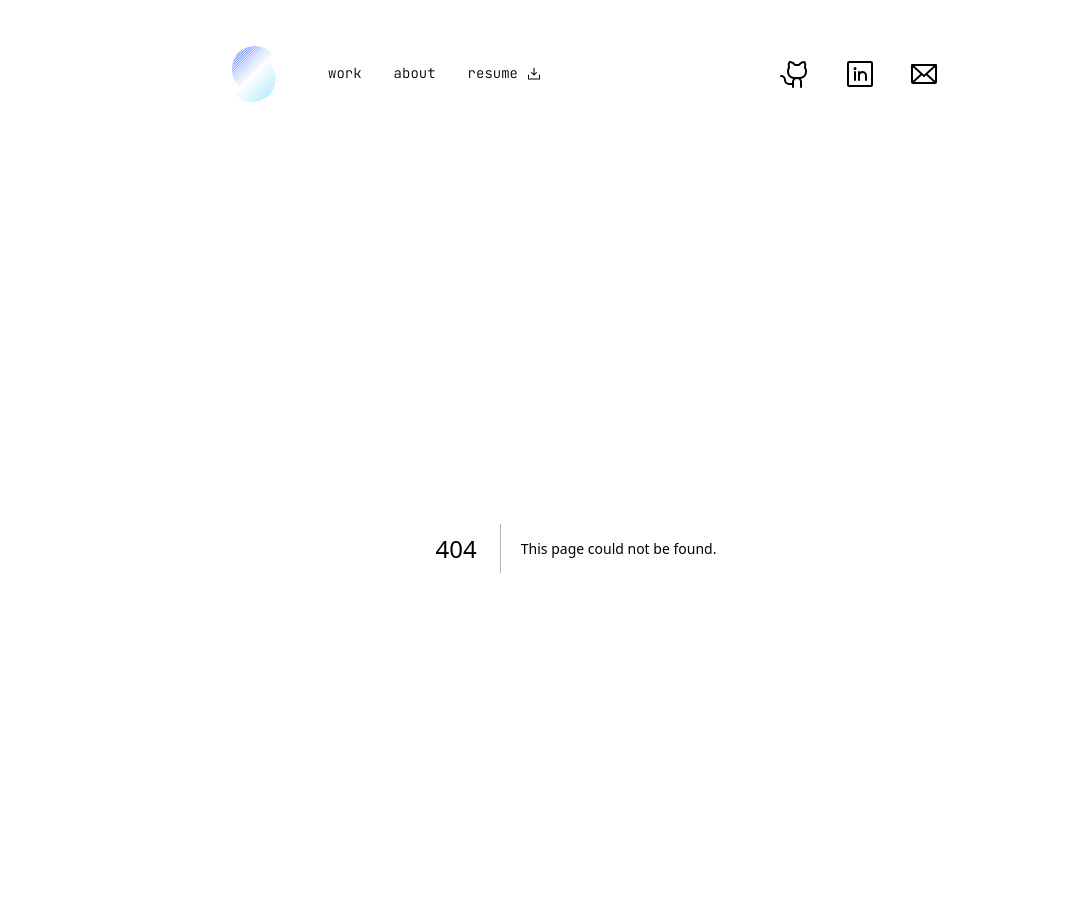
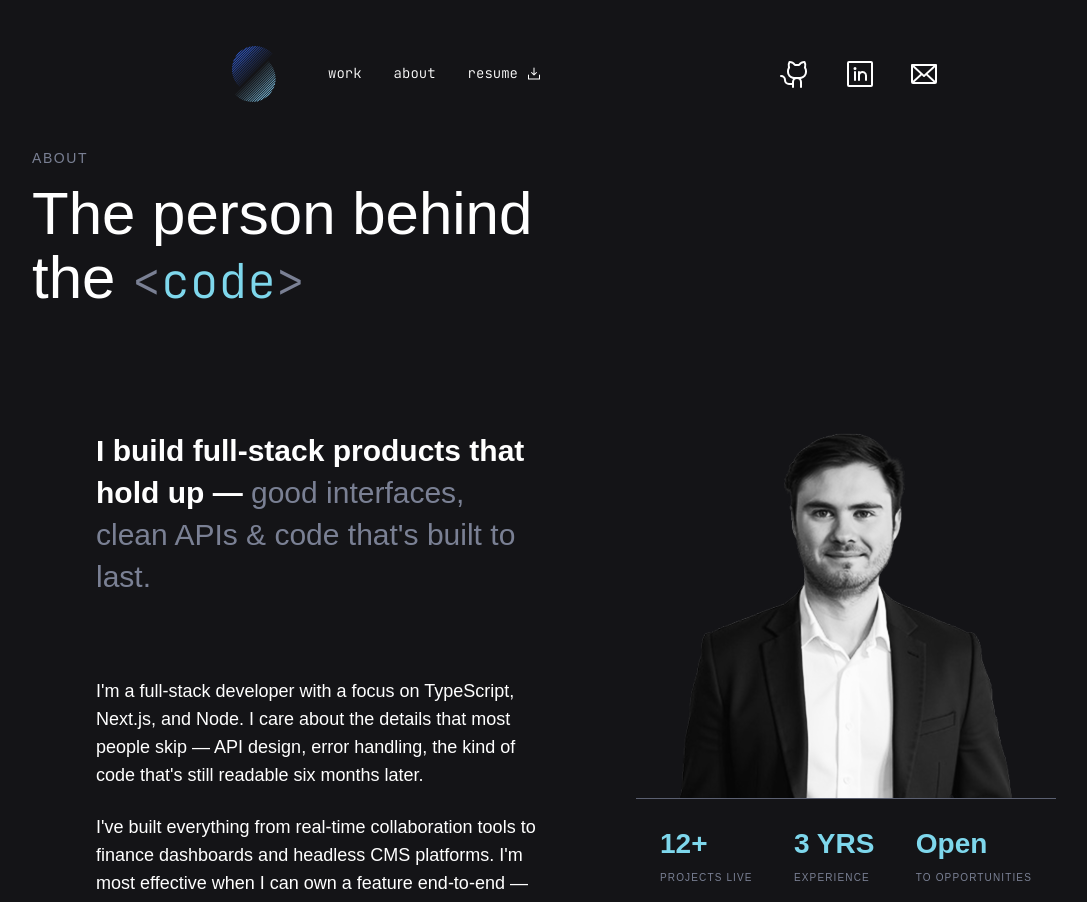
Before and after one commit to Cam96stanley/my-portfolio, a Next.js app: page /about in a window 1280 px wide. Before the commit this address had no page. Shown: the top 902 px of the page, without its empty margins (64-1151 px from the left). Built offline with nearby package versions, Linux system fonts and the light colour scheme; a web font is replaced by a local one.

Commit message:
feat: added image and created about hero

```diff
--- /dev/null
+++ b/src/app/about/page.tsx
@@ -0,0 +1,100 @@
+import Image from "next/image";
+import Link from "next/link";
+import { ArrowUpRightIcon, ArrowRightIcon } from "@phosphor-icons/react/dist/ssr";
+import { Button } from "@/ui/primitives/Button";
+
+export default function About() {
+    return (
+        <div className="px-4 md:px-24 pb-24">
+            {/* Heading */}
+            <section className="mb-16 lg:mb-28">
+                <p className="para-sm-upper-reg text-subtle mb-4">About</p>
+                <p className="heading-3 md:heading-1">
+                    The person behind<br />
+                    the{" "}
+                    <span className="para-mono-lg text-[28px] md:text-[48px] text-subtle">
+                        {"<"}<span className="text-sky">code</span>{">"}
+                    </span>
+                </p>
+            </section>
+
+            {/* Article */}
+            <section className="flex flex-col lg:flex-row gap-12 lg:gap-24 lg:px-16">
+                {/* Photo + stats + buttons — first on mobile, second on desktop */}
+                <div className="flex flex-col rounded-xl order-1 lg:order-2 lg:w-[420px] shrink-0">
+                    <div className="relative w-full h-[280px] sm:h-[340px] lg:h-[368px]">
+                        <Image
+                            src="/me.png"
+                            alt="Cameron Stanley"
+                            fill
+                            className="object-cover object-top rounded-t-xl"
+                        />
+                    </div>
+
+                    <div className="border-t border-border flex items-start justify-between pt-6 pb-8 px-6 gap-4">
+                        <div className="flex flex-col gap-1.5">
+                            <p className="text-2xl lg:text-[28px] font-bold text-sky leading-normal">12+</p>
+                            <p className="para-sm-upper-reg text-[10px] text-subtle">Projects Live</p>
+                        </div>
+                        <div className="flex flex-col gap-1.5">
+                            <p className="text-2xl lg:text-[28px] font-bold text-sky leading-normal">3 YRS</p>
+                            <p className="para-sm-upper-reg text-[10px] text-subtle">Experience</p>
+                        </div>
+                        <div className="flex flex-col gap-1.5">
+                            <p className="text-2xl lg:text-[28px] font-bold text-sky leading-normal">Open</p>
+                            <p className="para-sm-upper-reg text-[10px] text-subtle">To Opportunities</p>
+                        </div>
+                    </div>
+
+                    <div className="flex gap-4 items-center">
+                        <Button
+                            asChild
+                            className="flex-1 bg-blue hover:bg-blue/90 text-white border-none font-light px-8 h-10 gap-2"
+                        >
+                            <a href="/resume.pdf" target="_blank" rel="noopener noreferrer">
+                                view résumé <ArrowUpRightIcon size={16} />
+                            </a>
+                        </Button>
+                        <Button
+                            asChild
+                            variant="outline"
+                            className="flex-1 font-light border-border bg-black/25 hover:bg-white/10 px-8 h-10 gap-2"
+                        >
+                            <Link href="/#projects">
+                                see my work <ArrowRightIcon size={16} />
+                            </Link>
+                        </Button>
+                    </div>
+                </div>
+
+                {/* Text — second on mobile, first on desktop */}
+                <div className="flex flex-col gap-10 lg:gap-20 flex-1 order-2 lg:order-1">
+                    <p className="text-xl lg:text-[30px] leading-[1.4] font-light">
+                        <span className="font-bold text-foreground">
+                            I build full-stack products that hold up —{" "}
+                        </span>
+                        <span className="text-subtle">
+                            good interfaces, clean APIs & code that&apos;s built to last.
+                        </span>
+                    </p>
+                    <div className="para-lg-light flex flex-col gap-6">
+                        <p>
+                            I&apos;m a full-stack developer with a focus on TypeScript, Next.js, and Node.
+                            I care about the details that most people skip — API design, error handling,
+                            the kind of code that&apos;s still readable six months later.
+                        </p>
+                        <p>
+                            I&apos;ve built everything from real-time collaboration tools to finance dashboards
+                            and headless CMS platforms. I&apos;m most effective when I can own a feature
+                            end-to-end — from database schema to the last pixel.
+                        </p>
+                        <p>
+                            Right now I&apos;m open to full-time roles and contract work. I work best on
+                            small, focused teams that move fast and care about what they ship.
+                        </p>
+                    </div>
+                </div>
+            </section>
+        </div>
+    );
+}
--- a/src/app/page.tsx
+++ b/src/app/page.tsx
@@ -106,7 +106,6 @@ export default function Home() {
                 <Image src={item.icon} alt={item.name} width={48} height={48} />
                 <div className="flex flex-col">
                   <p className="para-md">{item.name}</p>
-                  <p className="para-sm text-subtle">Info · Info</p>
                 </div>
               </div>
             ))}
@@ -119,7 +118,6 @@ export default function Home() {
                 <Image src={item.icon} alt={item.name} width={48} height={48} />
                 <div className="flex flex-col">
                   <p className="para-md">{item.name}</p>
-                  <p className="para-sm text-subtle">Info · Info</p>
                 </div>
               </div>
             ))}
```
Also changed, not shown: public/me.png (added).
